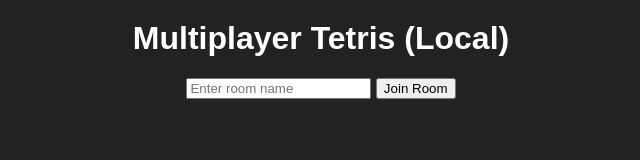
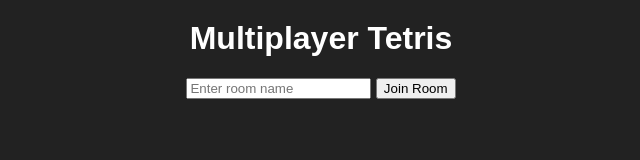
Before and after one commit to CHANGER-0121/Tetris, a website: page index.html in a window 1280 px wide. Shown: the whole page, without its empty margins (319-959 px from the left). Drawn offline with nearby package versions, Linux system fonts and the light colour scheme; no server answers.

Commit message:
Update index.html further changes to the socket.io

```diff
--- a/index.html
+++ b/index.html
@@ -5,11 +5,11 @@
   <title>Multiplayer Tetris</title>
   <link rel="stylesheet" href="style.css" />
 
-  <!-- ✅ Socket.IO client from CDN -->
+  <!-- ✅ Load Socket.IO client from CDN BEFORE your script -->
   <script src="https://cdn.socket.io/4.8.1/socket.io.min.js"></script>
 </head>
 <body>
-  <h1>Multiplayer Tetris (Local)</h1>
+  <h1>Multiplayer Tetris</h1>
 
   <!-- Join Room UI -->
   <div id="joinDiv">
@@ -27,7 +27,7 @@
     <div id="otherPlayers"></div>
   </div>
 
-  <!-- ✅ Your client script -->
+  <!-- ✅ Load your multiplayer client logic -->
   <script src="client.js"></script>
 </body>
 </html>
```
